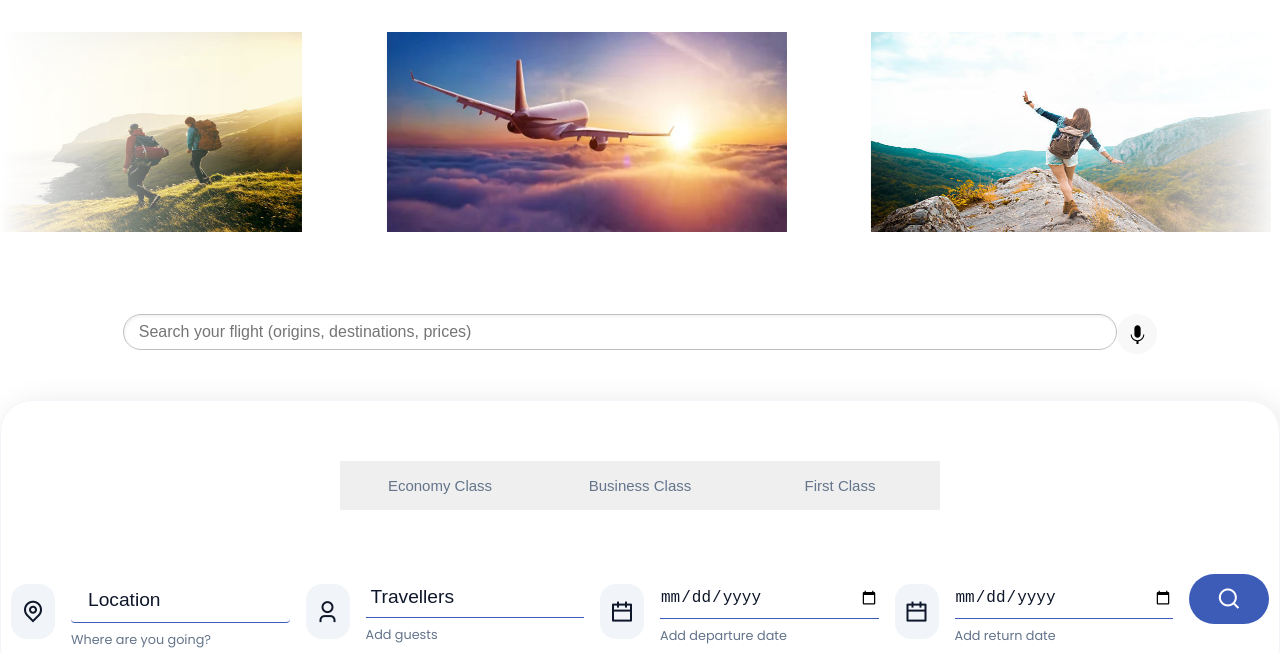
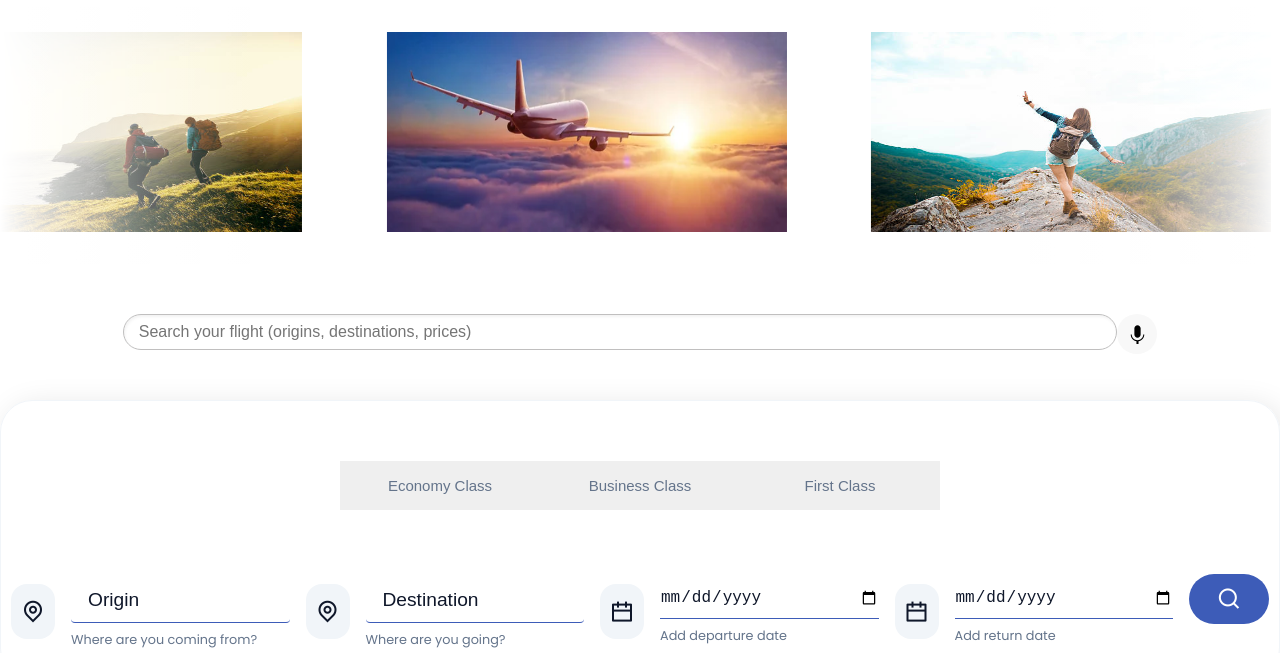
Before and after one commit to liamlecs/PROSCheapFlight, a plain HTML site: page index.html in a window 1280 px wide. Shown: the part 147-800 px from the top of the page. Drawn offline with nearby package versions, Linux system fonts and the light colour scheme.

Commit message:
Update index.html

```diff
--- a/index.html
+++ b/index.html
@@ -76,18 +76,18 @@
           <span><i class="ri-map-pin-line"></i></span>
           <div class="input__content">
             <div class="input__group">
-              <input class="input" type="text" placeholder="Location"/>
+              <input class="input" type="text" placeholder="Origin"/>
             </div>
-            <p class="descriptions">Where are you going?</p>
+            <p class="descriptions">Where are you coming from?</p>
           </div>
         </div>
         <div class="form__group">
-          <span><i class="ri-user-3-line"></i></span>
+          <span><i class="ri-map-pin-line"></i></span>
           <div class="input__content">
             <div class="input__group">
-              <input class="input" type="number" placeholder="Travellers"/>
+              <input class="input" type="text" placeholder="Destination"/>
             </div>
-            <p class="descriptions">Add guests</p>
+            <p class="descriptions">Where are you going?</p>
           </div>
         </div>
         <div class="form__group">
@@ -108,7 +108,7 @@
             <p class="descriptions">Add return date</p>
           </div>
         </div>
-        <button class="btn"><i class="ri-search-line"></i></button>
+        <button class="btn" id="search-btn"><i class="ri-search-line"></i></button>
       </form>
     </section>
 
```
